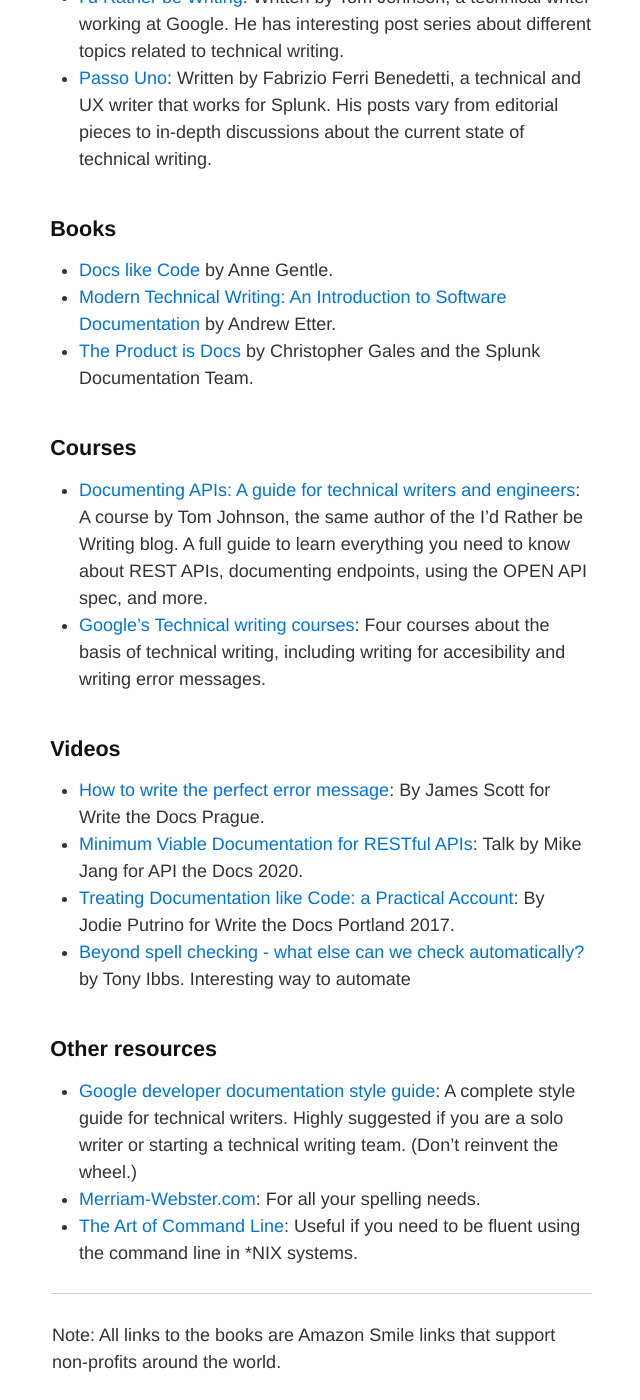
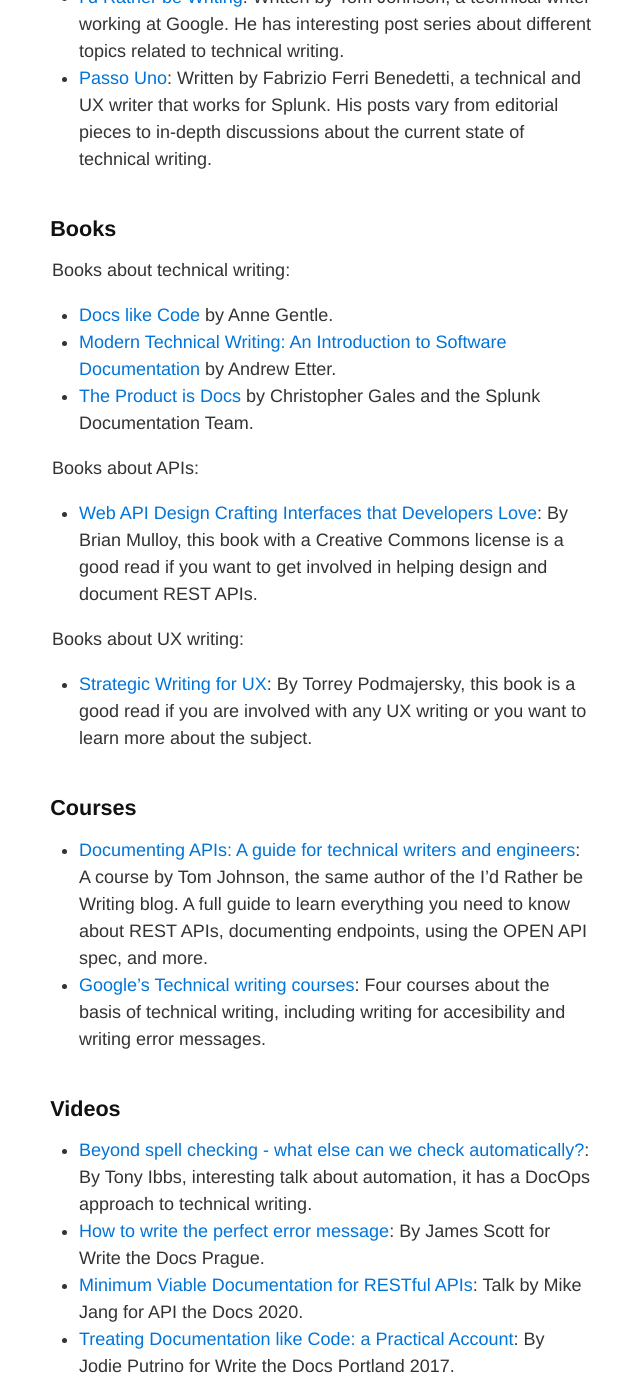
Before and after one commit to zapata131/TW-links, a Jekyll site: the page built from twlinks/index.md, in a window 1280 px wide and 1400 px high, scrolled down 444 px. Shown: the whole window, without its empty margins (318-958 px from the left). Built offline with Jekyll 4.4.1, drawn with Linux system fonts in a browser that asks for light colours.

Commit message:
Style and format.

```diff
--- a/twlinks/index.md
+++ b/twlinks/index.md
@@ -22,12 +22,25 @@ Note that these resources focus on technical writing in the software space.
 
 ## Books
 
+Books about technical writing:
+
 - [Docs like Code](https://smile.amazon.com/Docs-Like-Code-Anne-Gentle-ebook/dp/B08KY82ZSB/)
-by Anne Gentle.
+  by Anne Gentle.
 - [Modern Technical Writing: An Introduction to Software Documentation](https://smile.amazon.com/Modern-Technical-Writing-Introduction-Documentation-ebook/dp/B01A2QL9SS/)
-by Andrew Etter.
+  by Andrew Etter.
 - [The Product is Docs](https://smile.amazon.com/Product-Docs-technical-documentation-development-ebook/dp/B085KHTV95)
-by Christopher Gales and the Splunk Documentation Team.
+  by Christopher Gales and the Splunk Documentation Team.
+
+Books about APIs:
+
+- [Web API Design Crafting Interfaces that Developers Love](https://www.academia.edu/11335664/Web_API_Design_Crafting_Interfaces_that_Developers_Love): By Brian Mulloy,
+  this book with a Creative Commons license is a good read if you want to get
+  involved in helping design and document REST APIs.
+
+Books about UX writing:
+- [Strategic Writing for UX](https://smile.amazon.com/Strategic-Writing-Engagement-Conversion-Retention/dp/1492049395/):
+  By Torrey Podmajersky, this book is a good read if you are involved with any
+  UX writing or you want to learn more about the subject.
 
 ## Courses
 
@@ -39,14 +52,15 @@ basis of technical writing, including writing for accesibility and writing error
 
 ## Videos
 
+- [Beyond spell checking - what else can we check automatically?](https://www.youtube.com/watch?v=8NukYx5ggCM):
+  By Tony Ibbs, interesting talk about automation, it has a DocOps approach to
+  technical writing.
 - [How to write the perfect error message](https://www.youtube.com/watch?v=hzCfl8CGJuw):
   By James Scott for Write the Docs Prague.
 - [Minimum Viable Documentation for RESTful APIs](https://www.youtube.com/watch?v=E3YesNMUx1o):
   Talk by Mike Jang for API the Docs 2020.
 - [Treating Documentation like Code: a Practical Account](https://www.youtube.com/watch?v=Mzu-c-FoOdw):
   By Jodie Putrino for Write the Docs Portland 2017.
-- [Beyond spell checking - what else can we check automatically?](https://www.youtube.com/watch?v=8NukYx5ggCM)
-by Tony Ibbs. Interesting way to automate
 
 ## Other resources
 
```
